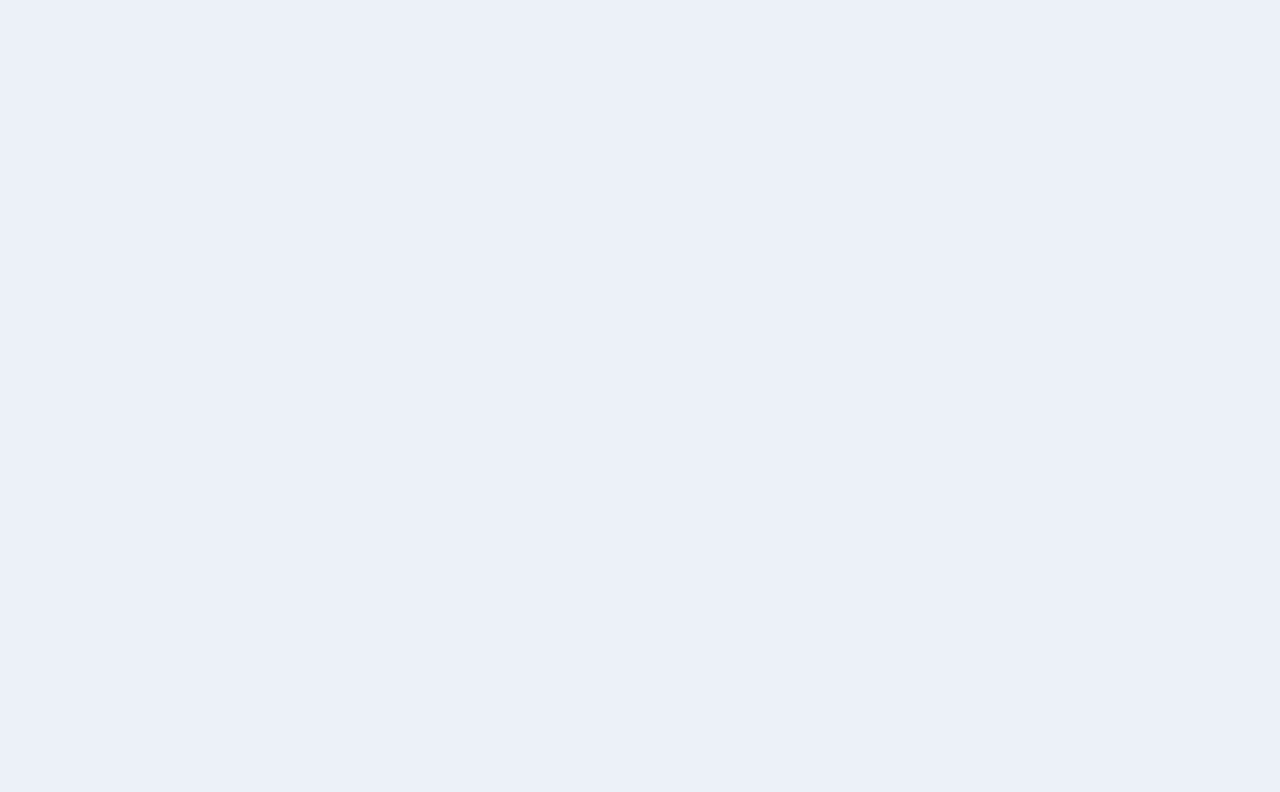
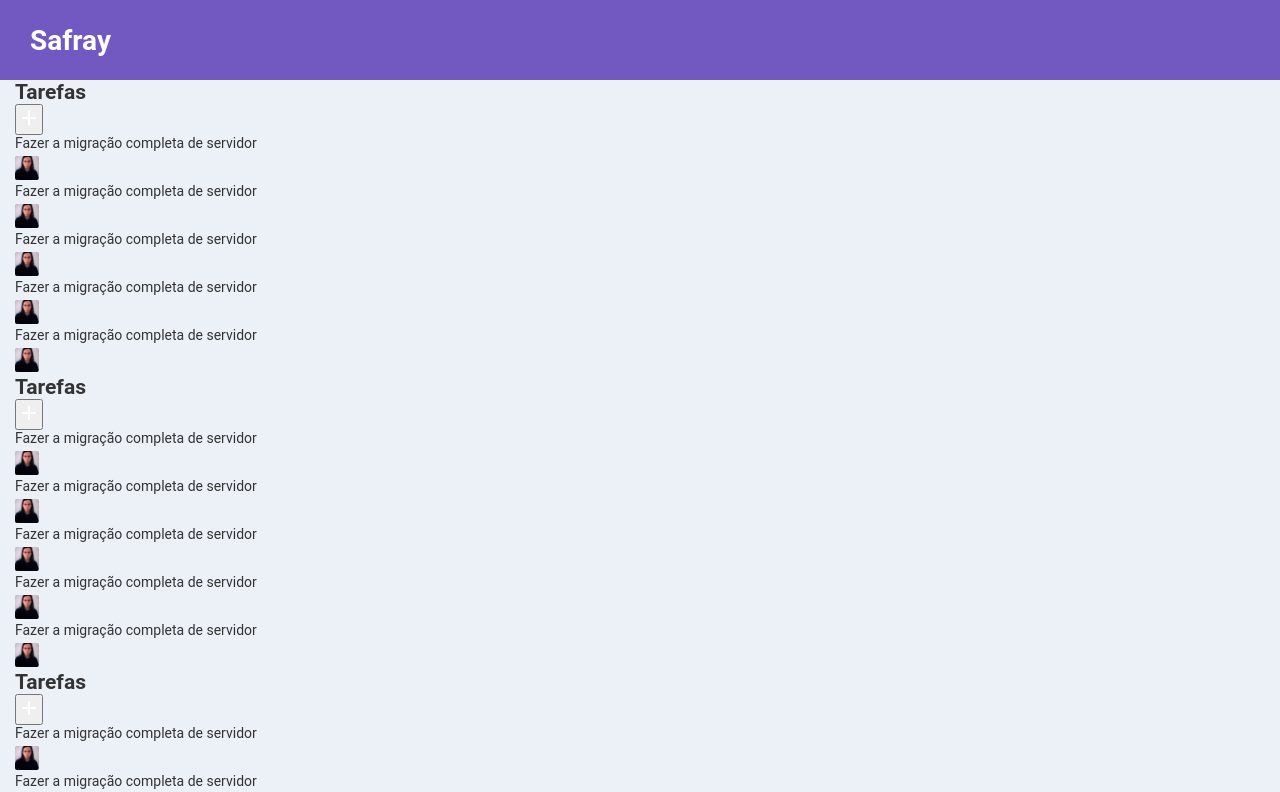
Before and after one commit to SafraPC/safray, a React (Create React App) app: page / in a window 1280 px wide. Shown: the top 792 px of the page. Built offline with nearby package versions, Linux system fonts and the light colour scheme.

Commit message:
Create content and components for app

```diff
--- a/package.json
+++ b/package.json
@@ -9,6 +9,7 @@
     "@types/styled-components": "^5.1.9",
     "react": "^17.0.1",
     "react-dom": "^17.0.1",
+    "react-icons": "^4.2.0",
     "react-scripts": "4.0.3",
     "styled-components": "^5.2.1",
     "web-vitals": "^1.0.1"
--- a/src/App.js
+++ b/src/App.js
@@ -1,10 +1,13 @@
+import Header from "./components/Header";
 import { GlobalStyles } from "./styles/global";
-
+import Board from './components/Board'
 function App() {
   return (
- <>
+   <>
+      <Header/>
+      <Board/>
       <GlobalStyles/>
-  </>
+    </>
   );
 }
 
--- /dev/null
+++ b/src/components/Board/index.js
@@ -0,0 +1,15 @@
+import React from 'react';
+import List from '../List';
+
+import { Container } from './styles';
+
+function Board() {
+  return (<Container>
+    <List/>
+    <List/>
+    <List/>
+    <List/>
+  </Container>)
+}
+
+export default Board;
--- /dev/null
+++ b/src/components/Board/styles.js
@@ -0,0 +1,5 @@
+import styled from 'styled-components';
+
+export const Container = styled.div`
+
+`;
--- /dev/null
+++ b/src/components/Card/index.js
@@ -0,0 +1,16 @@
+import React from 'react';
+
+import { Container ,Label} from './styles';
+import euImg from '../../assets/eu.jpg'
+function Card() {
+  return (
+  <Container>
+  <header>
+    <Label color="#7159c1"></Label>
+    </header>
+    <p>Fazer a migração completa de servidor</p>
+    <img src={euImg}/>
+  </Container>);
+}
+
+export default Card;
--- /dev/null
+++ b/src/components/Card/styles.js
@@ -0,0 +1,13 @@
+import styled from 'styled-components';
+
+export const Container = styled.div`
+  img{
+      height:24px;
+      width:24px;
+      border-radius:2px;
+      margin-top:5px;
+  }
+`;
+export const Label = styled.span`
+
+`
--- /dev/null
+++ b/src/components/Header/index.js
@@ -0,0 +1,13 @@
+import React from 'react';
+
+import { Container } from './styles';
+
+function Header() {
+  return (
+      <Container>
+          <h1>Safray</h1>
+      </Container>
+  );
+}
+
+export default Header;
--- /dev/null
+++ b/src/components/Header/styles.js
@@ -0,0 +1,10 @@
+import styled from 'styled-components';
+
+export const Container = styled.div`
+  height:80px;
+  padding:0 30px;
+  background:#7159c1;
+  color:#fff;
+  display:flex;
+  align-items:center;
+`;
--- /dev/null
+++ b/src/components/List/index.js
@@ -0,0 +1,24 @@
+import React from 'react';
+
+import { Container } from './styles';
+import {MdAdd} from 'react-icons/md'
+import Card from '../Card'
+function List() {
+  return (<Container>
+    <header>
+      <h2>Tarefas</h2>
+      <button type="button">
+        <MdAdd size={24} color={"#fff"}/>
+      </button>
+    </header>
+    <ul>
+      <Card/>
+      <Card/>
+      <Card/>
+      <Card/>
+      <Card/>
+    </ul>
+  </Container>);
+}
+
+export default List;
--- /dev/null
+++ b/src/components/List/styles.js
@@ -0,0 +1,8 @@
+import styled from 'styled-components';
+
+export const Container = styled.div`
+  padding: 0 15px;
+  height:100%;
+  flex:0 0 320px;
+
+`;
--- a/src/styles/global.js
+++ b/src/styles/global.js
@@ -16,7 +16,7 @@ body{
     font:14px 'Roboto', sans-serif;
     background:#ecf1f8;
     color:#333;
-    -webkit-font-smoothing:antialiased !important;
+    -webkit-font-smoothing:antialiased;
 }
 ul{
     list-style:none;
```
Also changed, not shown: src/assets/eu.jpg (added), 1 other file (tests, documents, lock files or other folders).
